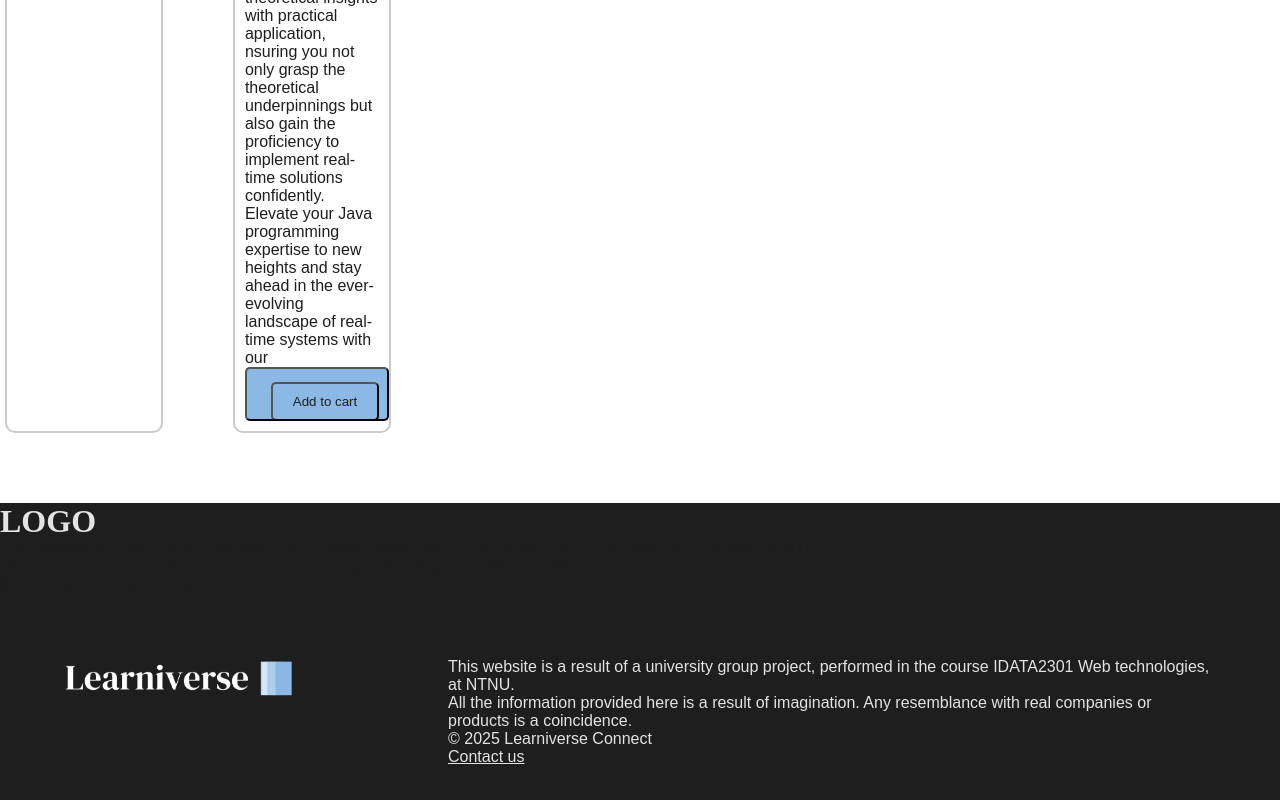
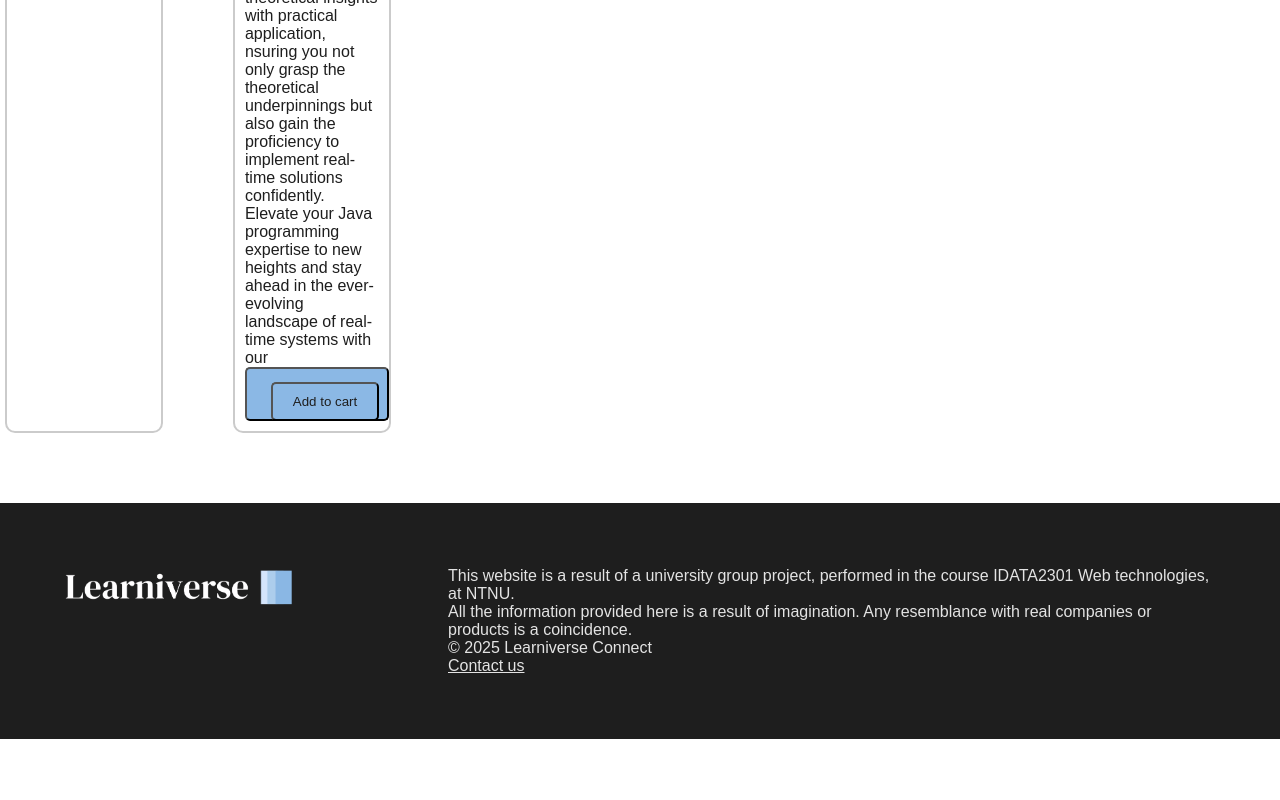
Before and after one commit to Hermzy14/webteknologi, a React (Vite) app: page /courseinformation in a window 1280 px wide. Shown: the part 890-1690 px from the top of the page. After the commit the page ends 1629 px from the top, so only its background shows below. Built offline with nearby package versions, Linux system fonts and the light colour scheme; no server answers.

Commit message:
removed old footer from courseInformation

```diff
--- a/src/pages/CourseInformation.jsx
+++ b/src/pages/CourseInformation.jsx
@@ -142,20 +142,7 @@ export function CourseInformation() {
         </section>
       </main>
 
-      {/* Footer */}
-      <footer>
-        <div className="flex-footer">
-          {/* TODO: Remember to change this to an icon */}
-          <h1>LOGO</h1>
-          <p>
-            This website is a result of a university group project, performed in
-            the course IDATA2301 Web technologies, at NTNU. <br />
-            All the information provided here is a result of imagination. Any
-            resemblance with real companies or products is a coincidence.
-          </p>
-          <p>&copy; 2025 Learniverse Connect</p>
-        </div>
-      </footer>
+
     </div>
   );
 }
```
